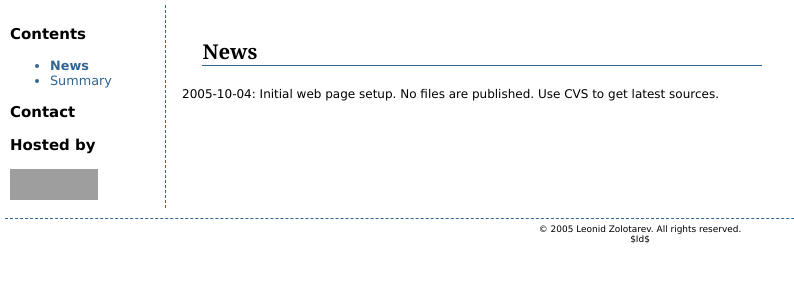
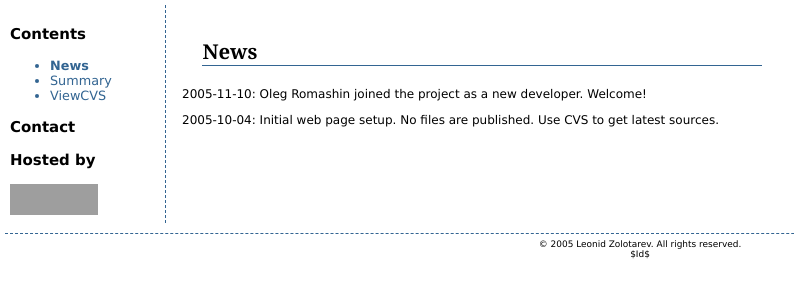
Before and after one commit to leoz/gtkadi, a PHP site: page / in a window 1280 px wide. Shown: the part 61-361 px from the top of the page, without its empty margins (0-794 px from the left). Run offline with PHP 8.4, Linux system fonts and the light colour scheme; grey boxes are pictures that could not be loaded.

Commit message:
Add Oleg's info.

```diff
--- a/web/frames/contents.php
+++ b/web/frames/contents.php
@@ -3,7 +3,8 @@
 <?php
 $contents = array(
 	'index.php' => 'News',
-	'http://sourceforge.net/projects/gtkadi' => 'Summary'
+	'http://sourceforge.net/projects/gtkadi' => 'Summary',
+	'http://cvs.sourceforge.net/viewcvs.py/gtkadi/' => 'ViewCVS'
 );
 function get_page_link($page, $name)
 {
--- a/web/index.php
+++ b/web/index.php
@@ -10,6 +10,12 @@
 <div id="main">
 
 <h2>News</h2>
+
+<p>
+2005-11-10: <a href="http://sourceforge.net/users/romaxa_xz/">Oleg Romashin</a>
+joined the project as a new developer.
+Welcome!
+</p>
 
 <p>
 2005-10-04: Initial web page setup. No files are published.
```
